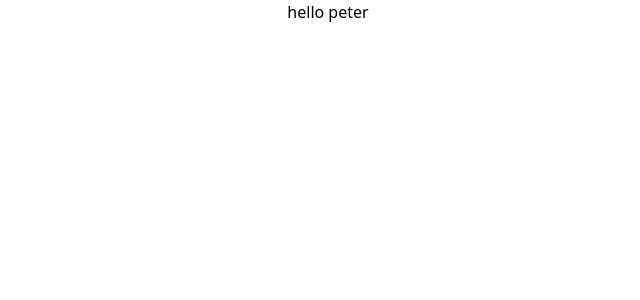
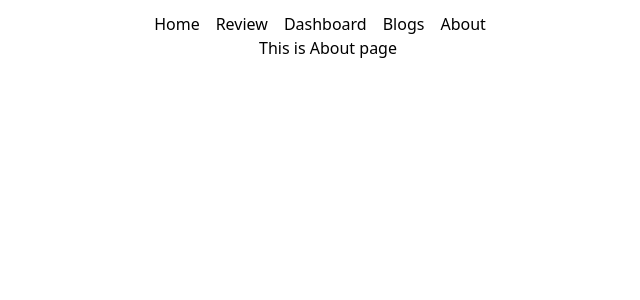
Before and after one commit to Rahat-hosen4mj/digital-trends, a React (Create React App) app: page /about in a window 1280 px wide. Shown: the top 300 px of the page, without its empty margins (312-952 px from the left). Built offline with nearby package versions, Linux system fonts and the light colour scheme.

Commit message:
react router set up with header page ready

```diff
--- a/package.json
+++ b/package.json
@@ -8,6 +8,7 @@
     "@testing-library/user-event": "^13.5.0",
     "react": "^18.1.0",
     "react-dom": "^18.1.0",
+    "react-router-dom": "^6.3.0",
     "react-scripts": "5.0.1",
     "web-vitals": "^2.1.4"
   },
--- a/src/App.js
+++ b/src/App.js
@@ -1,9 +1,26 @@
+import { Route, Routes } from 'react-router-dom';
 import './App.css';
+import About from './components/About/About';
+import Blogs from './components/Blogs/Blogs';
+import Dashboard from './components/Dashboard/Dashboard';
+import Header from './components/Header/Header';
+import Home from './components/Home/Home';
+import NotFound from './components/NotFound/NotFound';
+import Review from './components/Review/Review';
 
 function App() {
   return (
     <div className="App">
-      <h2>hello peter</h2>
+      <Header></Header>
+      <Routes>
+         <Route path='/' element={<Home />}></Route>
+         <Route path='/home' element={<Home />}></Route>
+         <Route path='/review' element={<Review />}></Route>
+         <Route path='/dashboard' element={<Dashboard />}></Route>
+         <Route path='/blogs' element={<Blogs />}></Route>
+         <Route path='/about' element={<About />}></Route>
+         <Route path='*' element={<NotFound />}></Route>
+      </Routes>
     </div>
   );
 }
--- /dev/null
+++ b/src/components/About/About.js
@@ -0,0 +1,11 @@
+import React from 'react';
+
+const About = () => {
+    return (
+        <div>
+           <h2>This is About page</h2>
+        </div>
+    );
+};
+
+export default About;
--- /dev/null
+++ b/src/components/Blogs/Blogs.js
@@ -0,0 +1,11 @@
+import React from 'react';
+
+const Blogs = () => {
+    return (
+        <div>
+            <h1>This is blog page</h1>
+        </div>
+    );
+};
+
+export default Blogs;
--- /dev/null
+++ b/src/components/Dashboard/Dashboard.js
@@ -0,0 +1,11 @@
+import React from 'react';
+
+const Dashboard = () => {
+    return (
+        <div>
+            <h2>This is dashboard page</h2>
+        </div>
+    );
+};
+
+export default Dashboard;
--- /dev/null
+++ b/src/components/Header/Header.js
@@ -0,0 +1,28 @@
+import React from "react";
+import { Link } from "react-router-dom";
+
+const Header = () => {
+  return (
+    <nav className="mt-3">
+      <ul className="flex justify-center">
+        <li className="mr-4">
+          <Link to="/home">Home</Link>
+        </li>
+        <li className="mr-4">
+          <Link to="/review">Review</Link>
+        </li>
+        <li className="mr-4">
+          <Link to="/dashboard">Dashboard</Link>
+        </li>
+        <li className="mr-4">
+          <Link to="/blogs">Blogs</Link>
+        </li>
+        <li className="mr-4">
+          <Link to="/about">About</Link>
+        </li>
+      </ul>
+    </nav>
+  );
+};
+
+export default Header;
--- /dev/null
+++ b/src/components/Home/Home.js
@@ -0,0 +1,11 @@
+import React from 'react';
+
+const Home = () => {
+    return (
+        <div>
+            <h1>this is home page</h1>
+        </div>
+    );
+};
+
+export default Home;
--- /dev/null
+++ b/src/components/NotFound/NotFound.js
@@ -0,0 +1,12 @@
+import React from 'react';
+
+const NotFound = () => {
+    return (
+        <div>
+            <h2>Tumi jah khujtaco ta pacci na</h2>
+            <h1>404</h1>
+        </div>
+    );
+};
+
+export default NotFound;
--- /dev/null
+++ b/src/components/Review/Review.js
@@ -0,0 +1,11 @@
+import React from 'react';
+
+const Review = () => {
+    return (
+        <div>
+            <h2>This is review page</h2>
+        </div>
+    );
+};
+
+export default Review;
--- a/src/index.js
+++ b/src/index.js
@@ -3,11 +3,14 @@ import ReactDOM from 'react-dom/client';
 import './index.css';
 import App from './App';
 import reportWebVitals from './reportWebVitals';
+import { BrowserRouter } from 'react-router-dom';
 
 const root = ReactDOM.createRoot(document.getElementById('root'));
 root.render(
   <React.StrictMode>
-    <App />
+       <BrowserRouter>
+      <App />
+    </BrowserRouter>
   </React.StrictMode>
 );
 
```
Also changed, not shown: 1 other file (tests, documents, lock files or other folders).
